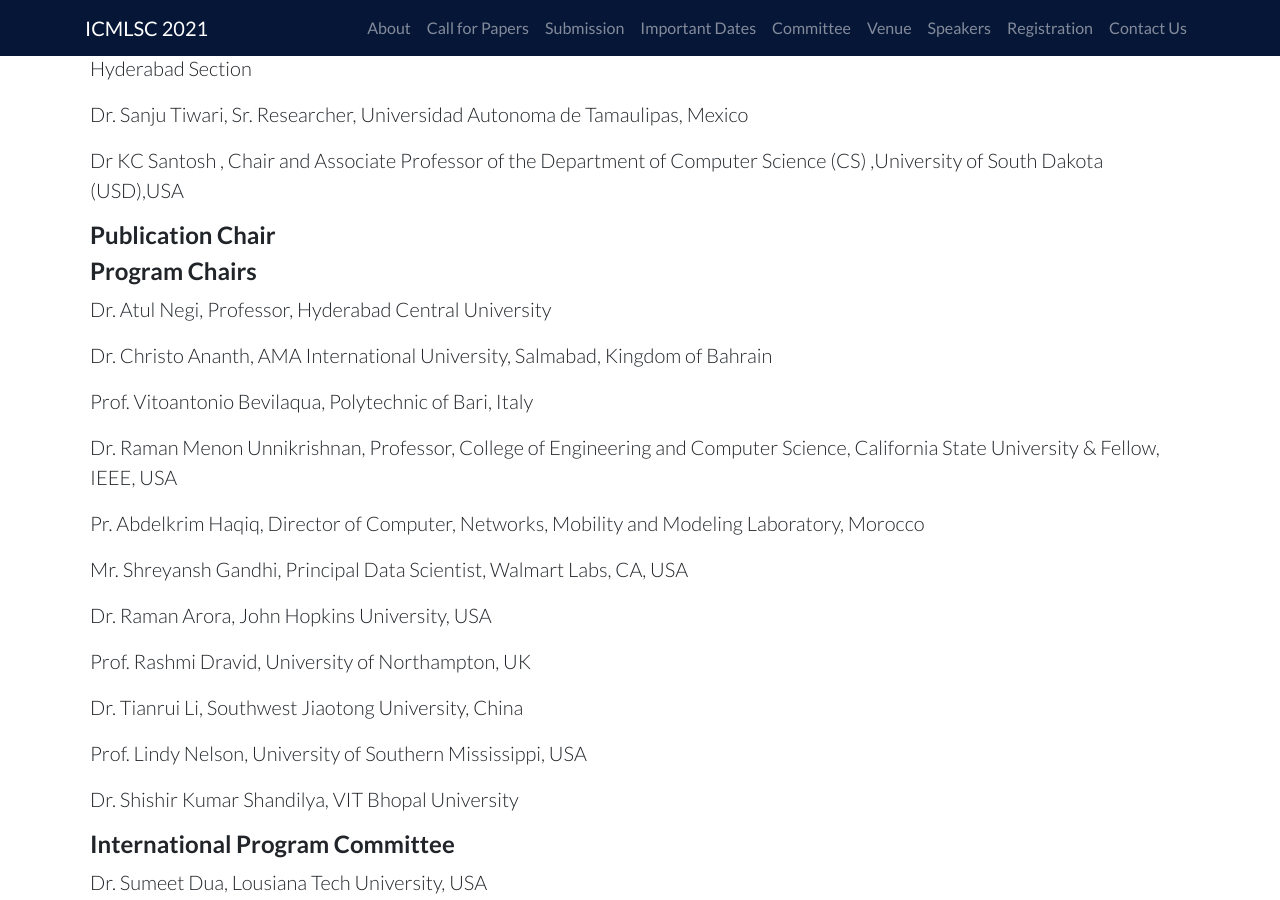
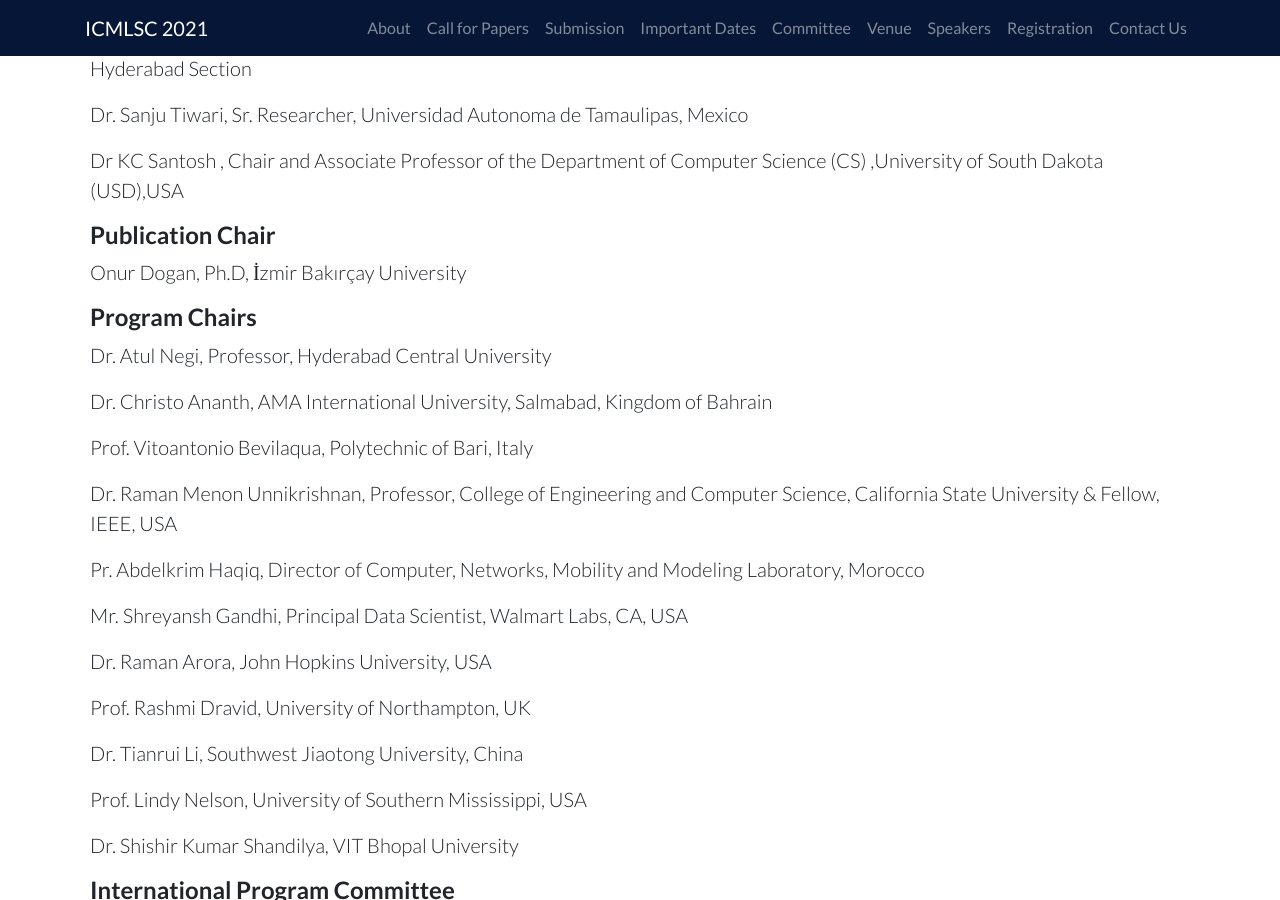
Before and after one commit to ieeevardhaman/icmlsc-website, a Jekyll site: the page built from pages/committee.md, in a window 1280 px wide and 900 px high, scrolled down 1300 px. Built offline with Jekyll 4.4.1, drawn with Linux system fonts in a browser that asks for light colours; our own code applies the rules of GitHub Pages for plain Markdown files.

Commit message:
Update committee.md
Names changed in PC

```diff
--- a/pages/committee.md
+++ b/pages/committee.md
@@ -36,6 +36,9 @@ Dr. Sanju Tiwari, Sr. Researcher, Universidad Autonoma de Tamaulipas, Mexico
 Dr KC Santosh , Chair and Associate Professor of the Department of Computer Science (CS) ,University of South Dakota (USD),USA
 
 #### Publication Chair
+
+Onur Dogan, Ph.D, İzmir Bakırçay University
+
 
 
 #### Program Chairs
```
